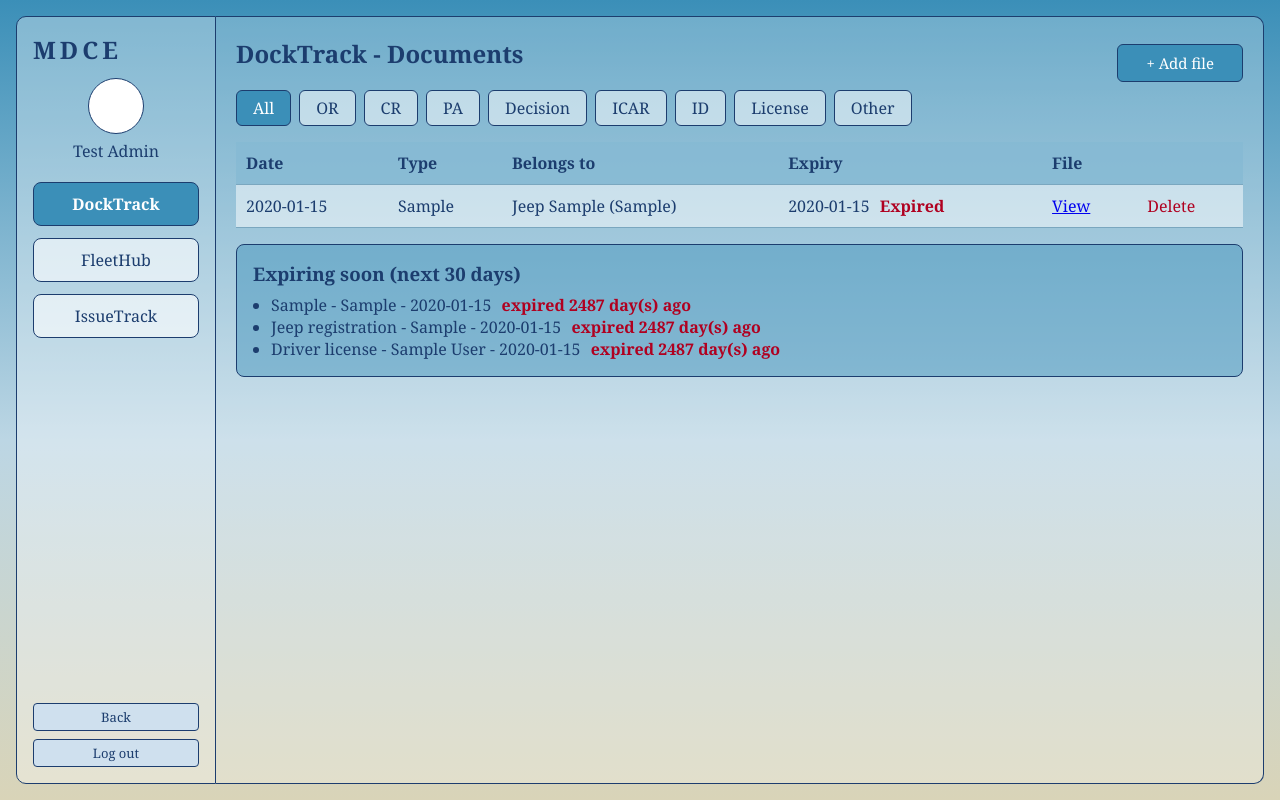
After one commit to vinci404/mdce-finals, a Flask app: page /docs in a window 1280 px wide. The commit adds this page. Run offline with Flask 3, Linux system fonts and the light colour scheme; a user stored in the database is signed in; tables that the repository leaves empty hold one stand-in row (values such as "Sample post").

Commit message:
Add DockTrack: upload documents, list, expiring soon (Closes #1)

```diff
--- a/app.py
+++ b/app.py
@@ -1,4 +1,4 @@
-from flask import Flask, render_template, request, redirect, url_for, session, flash
+from flask import Flask, render_template, request, redirect, url_for, session, flash, send_from_directory, abort
 import mysql.connector
 import os
 import uuid
@@ -6,7 +6,8 @@ from functools import wraps
 
 app = Flask(__name__)
 app.secret_key = "change-this-to-any-random-text"
-app.config["MAX_CONTENT_LENGTH"] = 5 * 1024 * 1024
+app.config["MAX_CONTENT_LENGTH"] = 10 * 1024 * 1024
+
 
 def get_db():
     return mysql.connector.connect(
@@ -50,12 +51,10 @@ def login():
     return render_template("login.html", error=error)
 
 @app.route("/dashboard")
+@login_required
 def dashboard():
-    if "admin_id" not in session:
-        return redirect(url_for("login"))
-
     db = get_db()
-    cur = db.cursor(dictionary=True)
+    cur = db.cursor(dictionary=True, buffered=True)
 
     cur.execute("SELECT COUNT(*) AS n FROM jeeps")
     jeeps = cur.fetchone()["n"]
@@ -64,15 +63,7 @@ def dashboard():
     cur.execute("SELECT COUNT(*) AS n FROM documents")
     docs = cur.fetchone()["n"]
 
-    cur.execute("""
-        SELECT d.doc_type, d.expiry_date, j.plate_no, dr.full_name
-        FROM documents d
-        LEFT JOIN jeeps j ON d.jeep_id = j.id
-        LEFT JOIN drivers dr ON d.driver_id = dr.id
-        WHERE d.expiry_date BETWEEN CURDATE() AND DATE_ADD(CURDATE(), INTERVAL 30 DAY)
-        ORDER BY d.expiry_date
-    """)
-    expiring = cur.fetchall()
+    expiring = get_expiring(cur)
 
     cur.close()
     db.close()
@@ -330,5 +321,144 @@ def driver_delete(driver_id):
         db.close()
     return redirect(url_for("drivers_list"))
 
+# ---------- DOCKTRACK ----------
+DOC_DIR = os.path.join(app.root_path, "uploads", "documents")
+ALLOWED_DOCS = {"pdf", "png", "jpg", "jpeg", "webp"}
+DOC_TYPES = ["OR", "CR", "PA", "Decision", "ICAR", "ID", "License", "Other"]
+
+def save_document(file):
+    if not file or file.filename == "":
+        raise ValueError("Please choose a file to upload.")
+    ext = file.filename.rsplit(".", 1)[-1].lower() if "." in file.filename else ""
+    if ext not in ALLOWED_DOCS:
+        raise ValueError("File must be a pdf, png, jpg, jpeg or webp.")
+    os.makedirs(DOC_DIR, exist_ok=True)
+    name = uuid.uuid4().hex + "." + ext
+    file.save(os.path.join(DOC_DIR, name))
+    return name
+
+def get_expiring(cur, days=30):
+    """Everything expired or expiring within `days`: documents, jeep registrations, driver licenses."""
+    cur.execute("""
+        SELECT 'Jeep registration' AS what, j.plate_no AS who,
+               j.registration_expiry AS expiry,
+               DATEDIFF(j.registration_expiry, CURDATE()) AS days_left
+        FROM jeeps j
+        WHERE j.registration_expiry IS NOT NULL
+          AND j.registration_expiry <= DATE_ADD(CURDATE(), INTERVAL %s DAY)
+        UNION ALL
+        SELECT 'Driver license', dr.full_name, dr.license_expiry,
+               DATEDIFF(dr.license_expiry, CURDATE())
+        FROM drivers dr
+        WHERE dr.license_expiry IS NOT NULL
+          AND dr.license_expiry <= DATE_ADD(CURDATE(), INTERVAL %s DAY)
+        UNION ALL
+        SELECT d.doc_type, COALESCE(j.plate_no, dr.full_name), d.expiry_date,
+               DATEDIFF(d.expiry_date, CURDATE())
+        FROM documents d
+        LEFT JOIN jeeps j ON d.jeep_id = j.id
+        LEFT JOIN drivers dr ON d.driver_id = dr.id
+        WHERE d.expiry_date IS NOT NULL
+          AND d.expiry_date <= DATE_ADD(CURDATE(), INTERVAL %s DAY)
+        ORDER BY expiry
+    """, (days, days, days))
+    return cur.fetchall()
+
+@app.route("/docs")
+@login_required
+def docs_list():
+    doc_type = request.args.get("type")
+    db = get_db()
+    cur = db.cursor(dictionary=True, buffered=True)
+    sql = """
+        SELECT d.*, j.jeep_no, j.plate_no, dr.full_name AS driver_name,
+               DATEDIFF(d.expiry_date, CURDATE()) AS days_left
+        FROM documents d
+        LEFT JOIN jeeps j ON d.jeep_id = j.id
+        LEFT JOIN drivers dr ON d.driver_id = dr.id
+    """
+    if doc_type in DOC_TYPES:
+        cur.execute(sql + " WHERE d.doc_type = %s ORDER BY d.doc_date DESC, d.id DESC", (doc_type,))
+    else:
+        doc_type = None
+        cur.execute(sql + " ORDER BY d.doc_date DESC, d.id DESC")
+    docs = cur.fetchall()
+    expiring = get_expiring(cur)
+    cur.close()
+    db.close()
+    return render_template("docs.html", docs=docs, expiring=expiring,
+                           doc_types=DOC_TYPES, current_type=doc_type)
+
+@app.route("/docs/add", methods=["GET", "POST"])
+@login_required
+def docs_add():
+    db = get_db()
+    cur = db.cursor(dictionary=True, buffered=True)
+    error = None
+    try:
+        if request.method == "POST":
+            f = request.form
+            kind, _, oid = f.get("owner", "").partition(":")
+            if kind not in ("jeep", "driver") or not oid.isdigit():
+                error = "Choose which jeep or driver this document belongs to."
+            elif f.get("doc_type") not in DOC_TYPES:
+                error = "Choose a document type."
+            else:
+                try:
+                    stored = save_document(request.files.get("file"))
+                except ValueError as e:
+                    error = str(e)
+                else:
+                    cur.execute("""
+                        INSERT INTO documents
+                          (jeep_id, driver_id, doc_type, doc_date, expiry_date, file_path)
+                        VALUES (%s, %s, %s, %s, %s, %s)
+                    """, (int(oid) if kind == "jeep" else None,
+                          int(oid) if kind == "driver" else None,
+                          f["doc_type"], f.get("doc_date") or None,
+                          f.get("expiry_date") or None, stored))
+                    db.commit()
+                    return redirect(url_for("docs_list"))
+        cur.execute("SELECT id, jeep_no, plate_no FROM jeeps ORDER BY jeep_no")
+        jeeps = cur.fetchall()
+        cur.execute("SELECT id, full_name FROM drivers ORDER BY full_name")
+        drivers = cur.fetchall()
+        return render_template("doc_form.html", form=request.form, jeeps=jeeps,
+                               drivers=drivers, doc_types=DOC_TYPES, error=error)
+    finally:
+        cur.close()
+        db.close()
+
+@app.route("/docs/<int:doc_id>/file")
+@login_required
+def docs_file(doc_id):
+    db = get_db()
+    cur = db.cursor(dictionary=True)
+    cur.execute("SELECT file_path FROM documents WHERE id = %s", (doc_id,))
+    row = cur.fetchone()
+    cur.close()
+    db.close()
+    if not row:
+        abort(404)
+    return send_from_directory(DOC_DIR, row["file_path"])
+
+@app.route("/docs/<int:doc_id>/delete", methods=["POST"])
+@login_required
+def docs_delete(doc_id):
+    db = get_db()
+    cur = db.cursor(dictionary=True)
+    cur.execute("SELECT file_path FROM documents WHERE id = %s", (doc_id,))
+    row = cur.fetchone()
+    if row:
+        cur.execute("DELETE FROM documents WHERE id = %s", (doc_id,))
+        db.commit()
+        try:
+            os.remove(os.path.join(DOC_DIR, row["file_path"]))
+        except OSError:
+            pass
+    cur.close()
+    db.close()
+    return redirect(url_for("docs_list"))
+
 if __name__ == "__main__":
     app.run(debug=True)
--- a/static/css/style.css
+++ b/static/css/style.css
@@ -311,3 +311,15 @@ select {
     font-family: inherit;
     font-size: 15px;
 }
+
+.expired {
+    color: #b00020;
+    font-weight: bold;
+    margin-left: 6px;
+}
+
+.soon {
+    color: #b36b00;
+    font-weight: bold;
+    margin-left: 6px;
+}
--- a/templates/base.html
+++ b/templates/base.html
@@ -20,7 +20,7 @@
         </div>
         <nav>
           <a
-            href="#"
+            href="{{ url_for('docs_list') }}"
             class="nav-btn {% if ep.startswith('doc') %}active{% endif %}"
             >DockTrack</a
           >
--- a/templates/dashboard.html
+++ b/templates/dashboard.html
@@ -22,10 +22,7 @@
   {% if expiring %}
   <ul>
     {% for d in expiring %}
-    <li>
-      {{ d.doc_type }} - {{ d.plate_no or d.full_name }} - expires {{
-      d.expiry_date }}
-    </li>
+    <li>{{ d.what }} - {{ d.who }} - expires {{ d.expiry }}</li>
     {% endfor %}
   </ul>
   {% else %}
--- /dev/null
+++ b/templates/docs.html
@@ -0,0 +1,84 @@
+{% extends "base.html" %} {% block title %}DockTrack{% endblock %} {% block
+content %}
+<div class="page-head">
+  <h2 class="page-title">DockTrack - Documents</h2>
+  <a href="{{ url_for('docs_add') }}" class="btn">+ Add file</a>
+</div>
+
+<div class="tabs">
+  <a
+    href="{{ url_for('docs_list') }}"
+    class="tab {% if not current_type %}active{% endif %}"
+    >All</a
+  >
+  {% for t in doc_types %}
+  <a
+    href="{{ url_for('docs_list', type=t) }}"
+    class="tab {% if current_type == t %}active{% endif %}"
+    >{{ t }}</a
+  >
+  {% endfor %}
+</div>
+
+<table class="table">
+  <tr>
+    <th>Date</th>
+    <th>Type</th>
+    <th>Belongs to</th>
+    <th>Expiry</th>
+    <th>File</th>
+    <th></th>
+  </tr>
+  {% for d in docs %}
+  <tr>
+    <td>{{ d.doc_date or "-" }}</td>
+    <td>{{ d.doc_type }}</td>
+    <td>
+      {% if d.jeep_no %}Jeep {{ d.jeep_no }} ({{ d.plate_no }}) {% elif
+      d.driver_name %}{{ d.driver_name }} {% else %}-{% endif %}
+    </td>
+    <td>
+      {{ d.expiry_date or "-" }} {% if d.days_left is not none and d.days_left <
+      0 %}<span class="expired">Expired</span> {% elif d.days_left is not none
+      and d.days_left <= 30 %}<span class="soon">Expiring soon</span>{% endif %}
+    </td>
+    <td>
+      <a href="{{ url_for('docs_file', doc_id=d.id) }}" target="_blank">View</a>
+    </td>
+    <td>
+      <form
+        method="POST"
+        action="{{ url_for('docs_delete', doc_id=d.id) }}"
+        class="inline"
+        onsubmit="return confirm('Delete this file?');"
+      >
+        <button type="submit" class="link-btn">Delete</button>
+      </form>
+    </td>
+  </tr>
+  {% else %}
+  <tr>
+    <td colspan="6">No documents yet. Click "+ Add file".</td>
+  </tr>
+  {% endfor %}
+</table>
+
+<div class="card reminders" style="margin-top: 16px">
+  <h3>Expiring soon (next 30 days)</h3>
+  {% if expiring %}
+  <ul>
+    {% for e in expiring %}
+    <li>
+      {{ e.what }} - {{ e.who }} - {{ e.expiry }} {% if e.days_left < 0 %}<span
+        class="expired"
+        >expired {{ -e.days_left }} day(s) ago</span
+      >
+      {% else %}<span class="soon">in {{ e.days_left }} day(s)</span>{% endif %}
+    </li>
+    {% endfor %}
+  </ul>
+  {% else %}
+  <p>Nothing expiring soon.</p>
+  {% endif %}
+</div>
+{% endblock %}
```
Also changed, not shown: templates/doc_form.html (added, +45 -0 lines), uploads/documents/4d526fee576f46158d54982cfebbda14.jpg (added).
